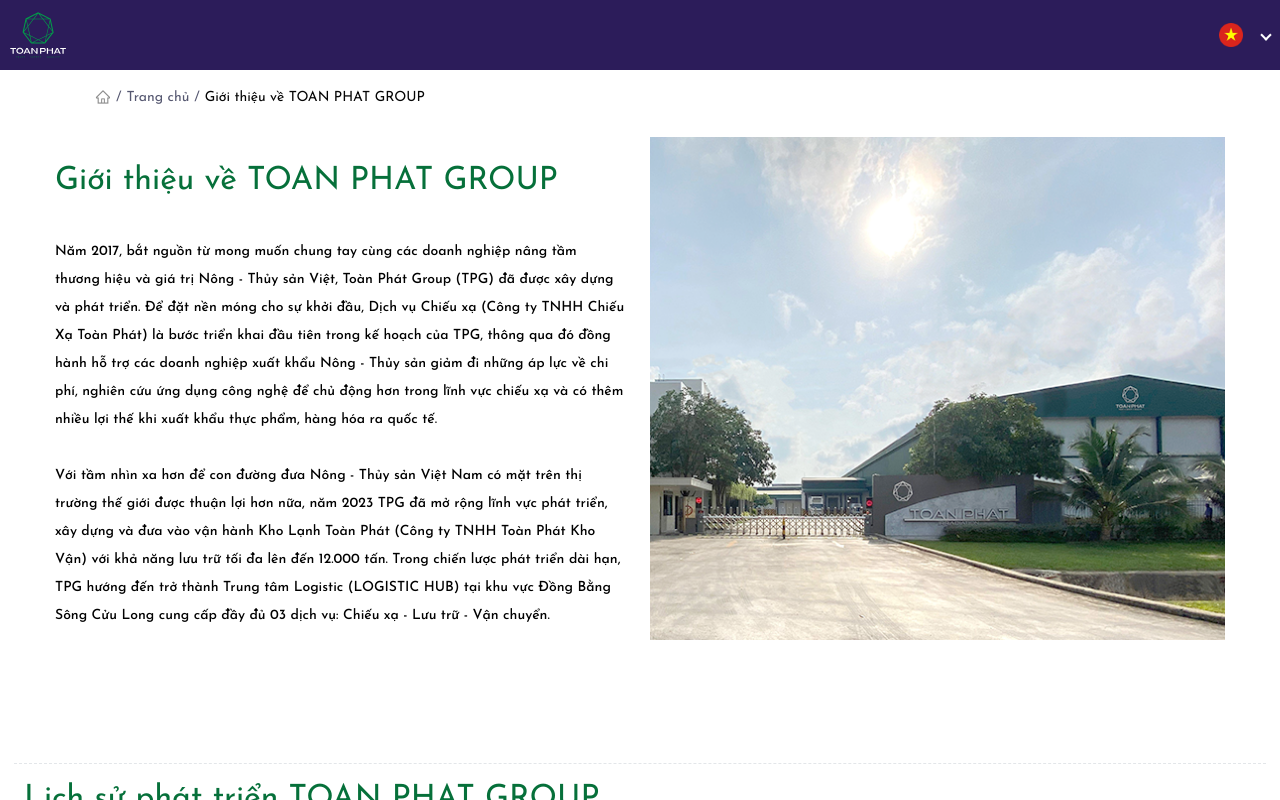
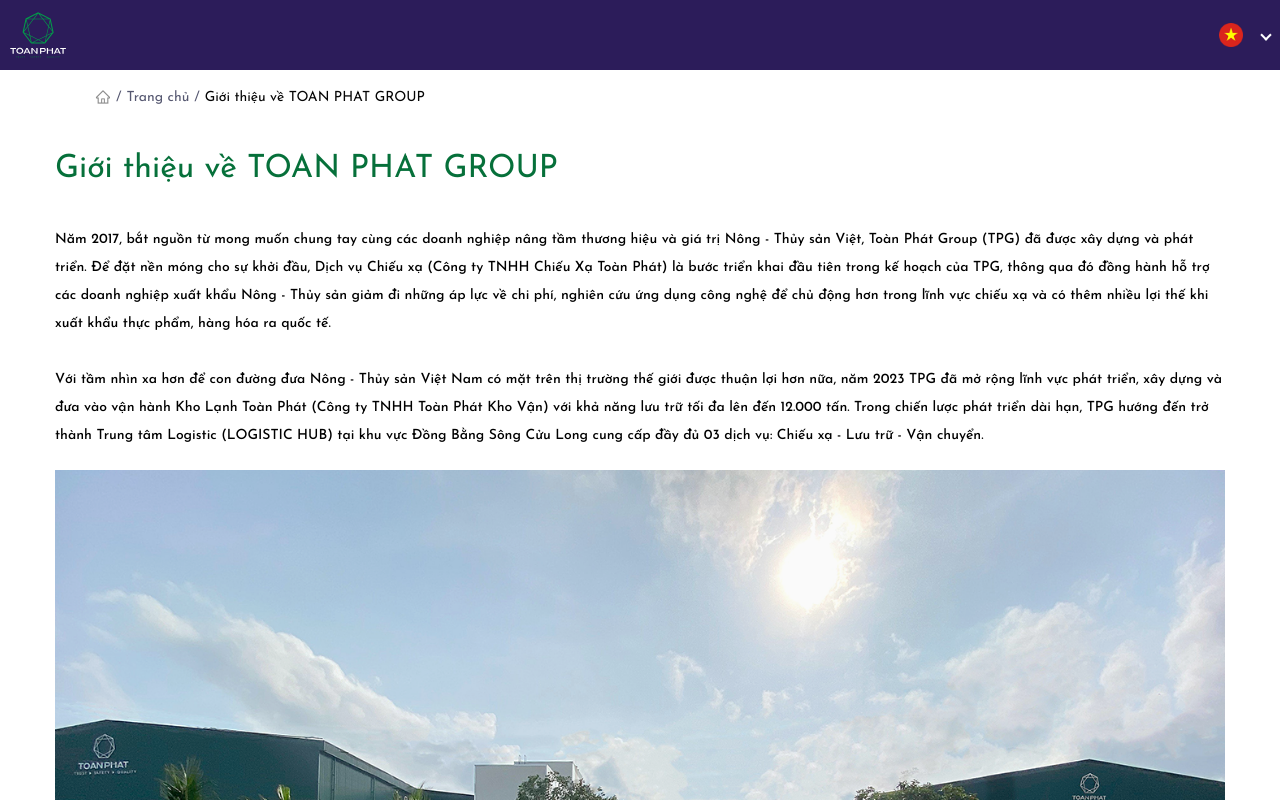
Before and after one commit to damnedbrain/tpi, a Next.js app: page /about-us in a window 1280 px wide. Built offline with nearby package versions, Linux system fonts and the light colour scheme.

Commit message:
Update css About Us

```diff
--- a/src/pages/public/about-us/HumanResource/HumanResource.module.scss
+++ b/src/pages/public/about-us/HumanResource/HumanResource.module.scss
@@ -5,8 +5,8 @@
   display: flex;
   flex-direction: row;
   align-items: flex-start;
-  justify-content: center;
-  max-width: 1440px;
+  justify-content: flex-start;
+  max-width: 1170px;
   width: 100%;
   margin: 100px auto 0;
   opacity: 0;
@@ -40,10 +40,10 @@
     flex-direction: column;
     align-items: flex-start;
     justify-content: center;
-    max-width: 720px;
+    //max-width: 720px;
     width: 50%;
-    max-height: 392px;
-    height: 40vw;
+    //max-height: 392px;
+    height: 17vw;
     padding-left: 20px;
     padding-right: 40px;
     background-color: #2c1c5a;
--- a/src/pages/public/about-us/Timeline-TPG/TimelineTPG.module.scss
+++ b/src/pages/public/about-us/Timeline-TPG/TimelineTPG.module.scss
@@ -13,7 +13,7 @@
   height: max-content;
   background-color: $White;
   border-top: 1px dashed #e3e6e9;
-  margin: 120px auto 0;
+  margin: 40px auto 0;
   opacity: 0;
   padding: 0 10px;
   &.active-anim {
--- a/src/pages/public/about-us/about-us-team-member/AboutUsTeamMember.module.scss
+++ b/src/pages/public/about-us/about-us-team-member/AboutUsTeamMember.module.scss
@@ -6,9 +6,9 @@
   justify-content: center;
   flex-direction: column;
   width: 100%;
-  max-width: 1440px;
+  max-width: 1170px;
   height: max-content;
-  margin-top: 120px;
+  margin-top: 20px;
 
   @include responsive-size(screen-m) {
     margin-top: 46px;
@@ -57,7 +57,7 @@
     &__title {
       color: $Dark-Green-100;
       margin: 16px 0;
-      margin-top: 60px;
+      margin-top: 36px;
       @include setting-font('Josefin Sans', normal, 400, 32px, 120%);
       @include responsive-size(screen-m) {
         margin-top: 16px;
@@ -103,7 +103,7 @@
     &__maindesc {
       color: $Dark-Green-100;
       margin: 16px 0;
-      margin-top: 25px;
+      margin-top: 18px;
       @include setting-font('Josefin Sans', normal, 400, 18px, 120%);
       @include responsive-size(screen-m) {
         margin-top: 16px;
--- a/src/pages/public/about-us/about-us-top-add/AboutUsTopAdd.module.scss
+++ b/src/pages/public/about-us/about-us-top-add/AboutUsTopAdd.module.scss
@@ -8,7 +8,7 @@
   max-height: 507px;
   width: 100%;
   height: 100%;
-  margin-top: 120px;
+  margin-top: 20px;
   border-top: 1px solid #e3e6e9;
   text-align: center;
   opacity: 0;
--- a/src/pages/public/about-us/about-us-top/AboutUsTop.component.jsx
+++ b/src/pages/public/about-us/about-us-top/AboutUsTop.component.jsx
@@ -20,18 +20,18 @@
           <NumberGeneralInfo title={title} desc={desc} />
         </div>
         <div className={styles['content-right']}>
-          <div className={styles['icon-number']}>
+
             <Image
               src={about_us_img}
               alt=''
-              width={580}
-              height={513}
+              width={1440}
+              height={624}
               layout='responsive'
               objectFit='contain'
               quality={100}
               priority
             />
-          </div>
+
         </div>
       </div>
     </>
--- a/src/pages/public/about-us/about-us-top/AboutUsTop.module.scss
+++ b/src/pages/public/about-us/about-us-top/AboutUsTop.module.scss
@@ -5,7 +5,7 @@
   align-items: center;
   justify-content: center;
   max-width: 1170px;
-
+  flex-direction: column;
   width: 100%;
   height: 100%;
   opacity: 0;
@@ -38,20 +38,23 @@
     max-width: 100%;
   }
   .content {
+    padding: 20px;
     &-left {
-      width: 50%;
-      max-width: 580px;
+      //width: 50%;
+      //max-width: 580px;
       height: max-content;
-      margin-right: 25px;
+      //margin-right: 25px;
       @include responsive-size(screen-m) {
         max-width: none;
         width: 100%;
-        margin-right: 0;
+        //margin-right: 0;
       }
     }
     &-right {
-      width: 590px;
-      height: 100%;
+      //width: 590px;
+      width: 1170px;
+      height: max-content;
+      margin-top: 20px;
       @include responsive-size(screen-m) {
         max-width: 100%;
         width: 100%;
--- a/src/pages/public/about-us/core-value/CoreValue.module.scss
+++ b/src/pages/public/about-us/core-value/CoreValue.module.scss
@@ -7,7 +7,7 @@
   width: 100%;
   height: max-content;
   max-width: 1170px;
-  margin-top: 120px;
+  margin-top: 20px;
   //border-top: 1px solid #e3e6e9;
   &.active-anim {
     & > :nth-child(1) {
@@ -32,7 +32,8 @@
       justify-content: space-between;
       max-width: 453px;
       margin-right: 20px;
-      margin-top: 24px;
+      //margin-top: 24px;
+      border-top: 1px solid #e3e6e9;
       height: 100%;
       opacity: 0;
       width: calc(453px * 100% / 1170px);
@@ -45,7 +46,7 @@
       .line {
         width: 187px;
         height: 4px;
-        margin: 64px 0;
+        margin: 54px 0;
         background: $Green-100;
       }
     }
@@ -53,7 +54,7 @@
       width: calc(813px * 100% / 1170px);
       height: 100%;
       opacity: 0;
-      margin-top: 32px;
+      //margin-top: 32px;
       @include responsive-size(screen-l) {
         width: 100%;
         height: 100%;
--- a/src/pages/public/about-us/future-goal/FutureGoal.module.scss
+++ b/src/pages/public/about-us/future-goal/FutureGoal.module.scss
@@ -8,7 +8,7 @@
   width: 100%;
   max-width: 1440px;
   height: max-content;
-  margin-top: 120px;
+  margin-top: 20px;
 
   @include responsive-size(screen-m) {
     margin-top: 46px;
@@ -48,7 +48,7 @@
     align-items: center;
     justify-content: flex-start;
     flex-direction: column;
-    max-width: 960px;
+    max-width: 1170px;
     width: 100%;
     height: max-content;
     @include responsive-size(screen-m) {
@@ -57,7 +57,7 @@
     &__title {
       color: $Dark-Green-100;
       //margin: 16px 0;
-      margin-top: 60px;
+      margin-top: 40px;
       margin-left: -100px;
       text-align: center;
       @include setting-font('Josefin Sans', normal, 400, 40px, 120%);
@@ -71,10 +71,10 @@
       justify-content: space-between;
       //grid-template-columns: max-content;
       width: 100%;
-      margin-top: 10px;
+      margin-top: 20px;
       //border-top: 1px dashed #f1f1f1;
-      padding-top: 20px;
-      max-width: 960px;
+      //padding-top: 20px;
+      max-width: 1170px;
       height: max-content;
       &___child{
         max-width: 460px;
--- a/src/pages/public/about-us/six-word/SixWord.module.scss
+++ b/src/pages/public/about-us/six-word/SixWord.module.scss
@@ -29,6 +29,7 @@
     font-style: normal;
     font-weight: 400;
     font-size: 32px;
+    margin-bottom: 20px;
     line-height: 120%;
     color: #06703a;
   }
```
Also changed, not shown: src/assets/about-us/About-Us-Image.png.
